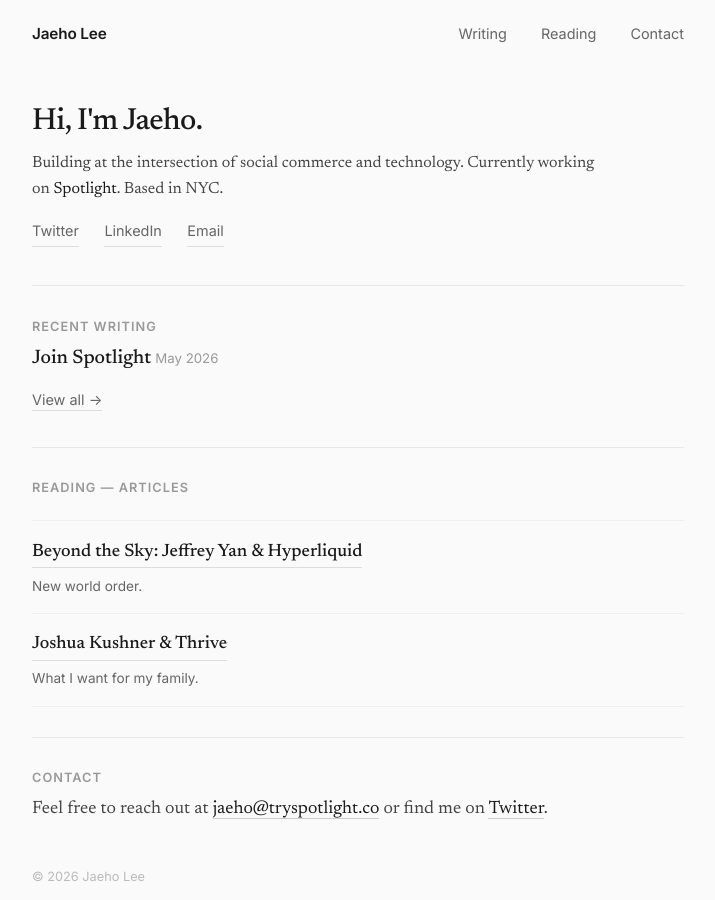
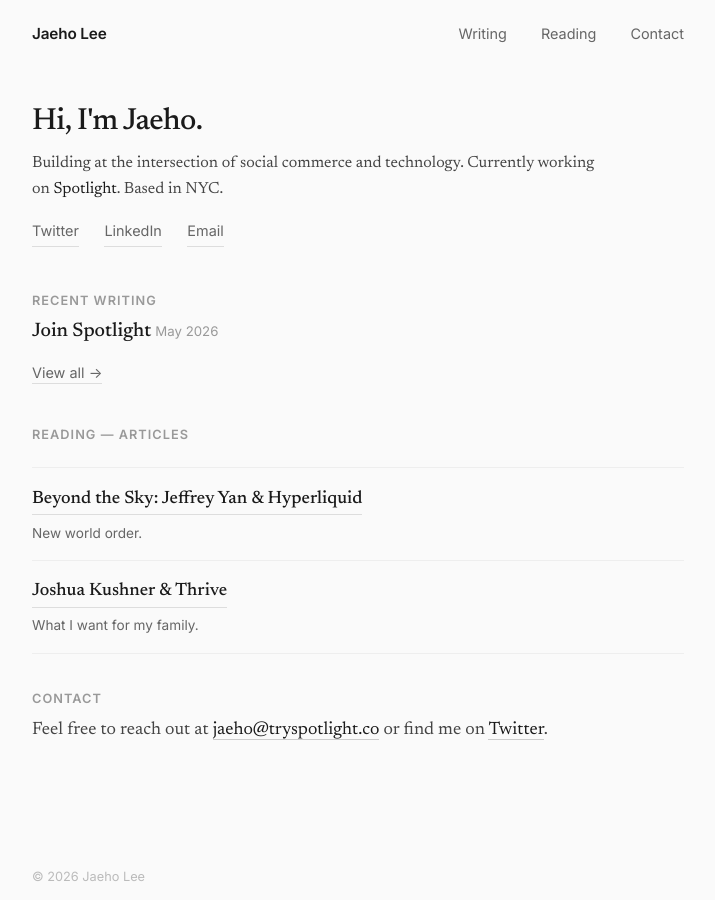
Before and after one commit to jaehospotlight/jaeho, a Jekyll site: the page built from index.html, in a window 1280 px wide. Shown: the whole page, without its empty margins (282-997 px from the left). Built offline with Jekyll 4.4.1, drawn with Linux system fonts in a browser that asks for light colours.

Commit message:
Remove divider lines from homepage
Co-Authored-By: Claude Opus 4.6 (1M context) <noreply@anthropic.com>

```diff
--- a/index.html
+++ b/index.html
@@ -14,8 +14,6 @@ title: Home
     <a href="mailto:jaeho@tryspotlight.co">Email</a>
   </div>
 </section>
-
-<hr class="divider">
 
 <section class="section">
   <p class="section-label">Recent Writing</p>
@@ -34,8 +32,6 @@ title: Home
   </div>
 </section>
 
-<hr class="divider">
-
 <section class="reading-section">
   <p class="section-label">Reading — Articles</p>
   <ul class="reading-list" id="articles-list">
@@ -50,8 +46,6 @@ title: Home
   </ul>
 </section>
 
-<hr class="divider">
-
 <section class="section" id="contact">
   <p class="section-label">Contact</p>
   <p class="contact-text">
```
